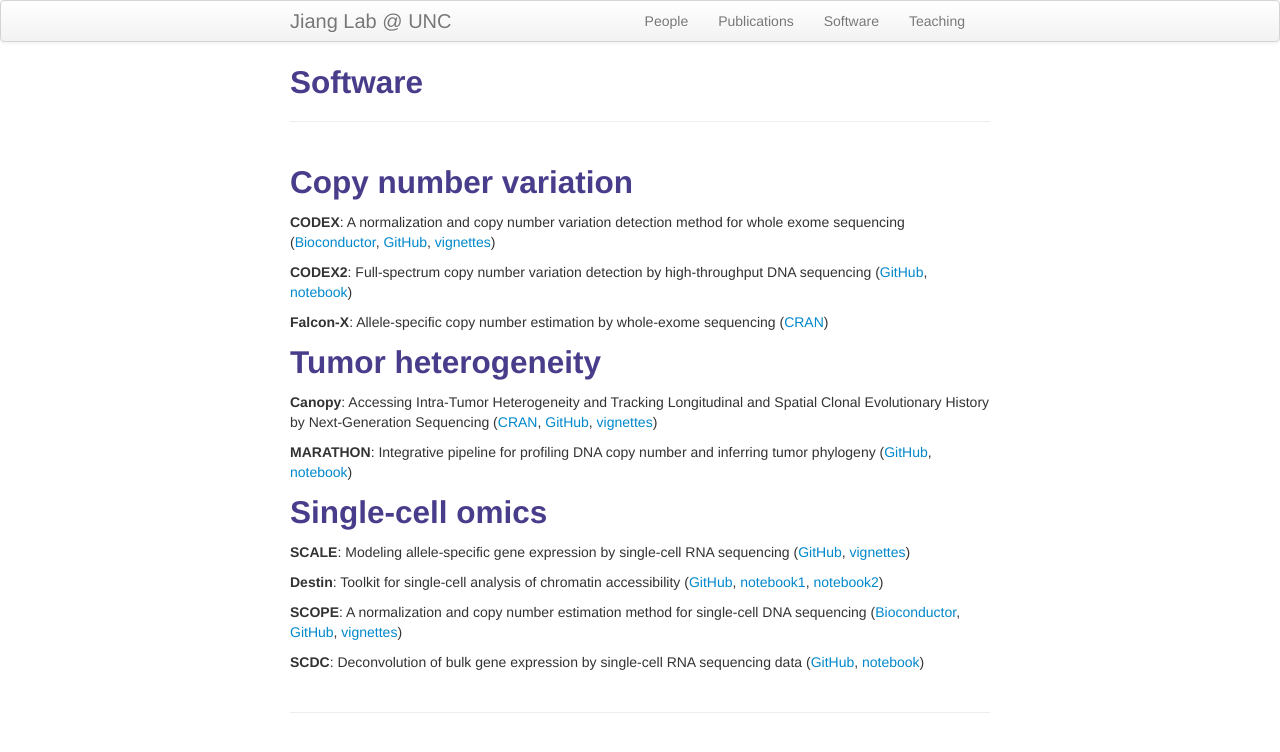
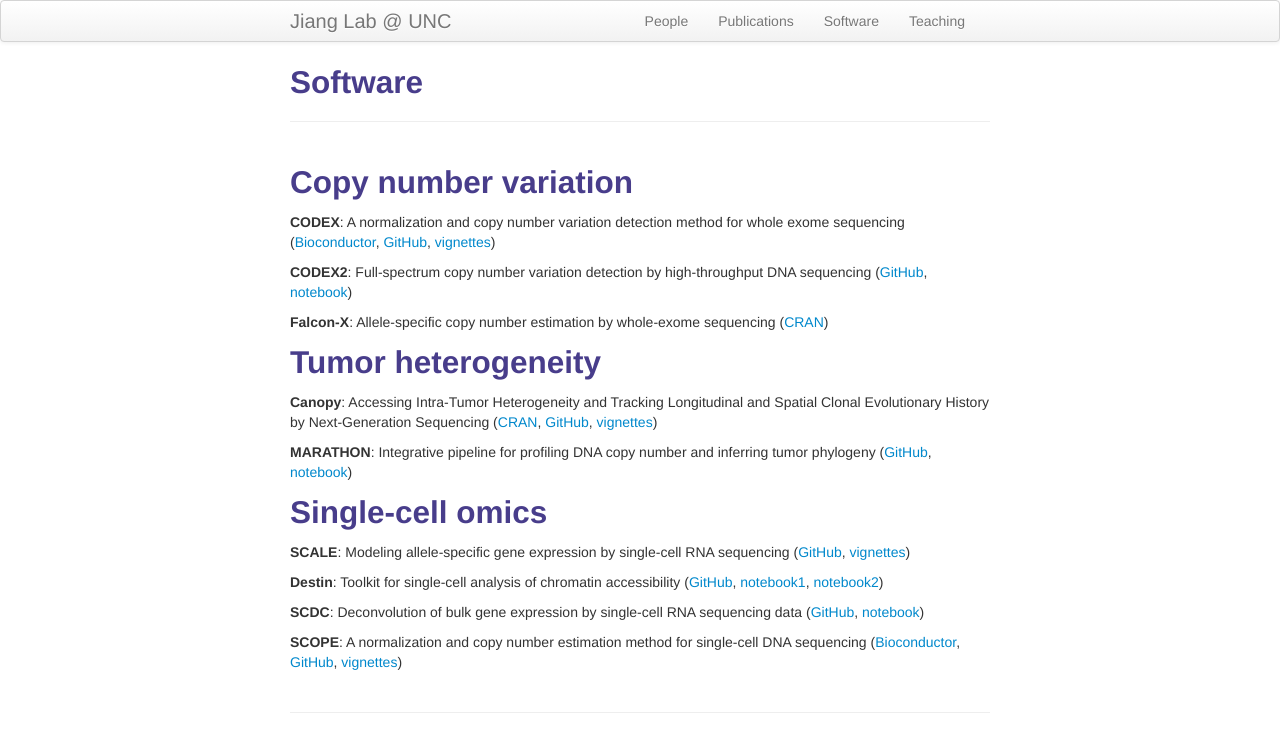
Before and after one commit to yuchaojiang/yuchaojiang.github.io, a Jekyll site: the page built from pages/software.md, in a window 1280 px wide. Shown: the top 752 px of the page. Built offline with Jekyll 4.4.1, drawn with Linux system fonts in a browser that asks for light colours.

```diff
--- a/pages/software.md
+++ b/pages/software.md
@@ -24,7 +24,7 @@ description: Yuchao Jiang's software
 
 **Destin**: Toolkit for single-cell analysis of chromatin accessibility ([GitHub](https://github.com/urrutiag/destin), [notebook1](https://rawgit.com/urrutiag/destin/master/package/vignettes/destinBuenrostroMouse.html), [notebook2](https://rawgit.com/urrutiag/destin/master/package/vignettes/destinPreisslP56.html))
 
+**SCDC**: Deconvolution of bulk gene expression by single-cell RNA sequencing data ([GitHub](https://meichendong.github.io/SCDC), [notebook](https://meichendong.github.io/SCDC/articles/SCDC.html))
+
 **SCOPE**: A normalization and copy number estimation method for single-cell DNA
 sequencing ([Bioconductor](https://bioconductor.org/packages/SCOPE/), [GitHub](https://github.com/rujinwang/SCOPE), [vignettes](http://bioconductor.org/packages/devel/bioc/vignettes/SCOPE/inst/doc/SCOPE_vignette.html))
-
-**SCDC**: Deconvolution of bulk gene expression by single-cell RNA sequencing data ([GitHub](https://meichendong.github.io/SCDC), [notebook](https://meichendong.github.io/SCDC/articles/SCDC.html))
```
